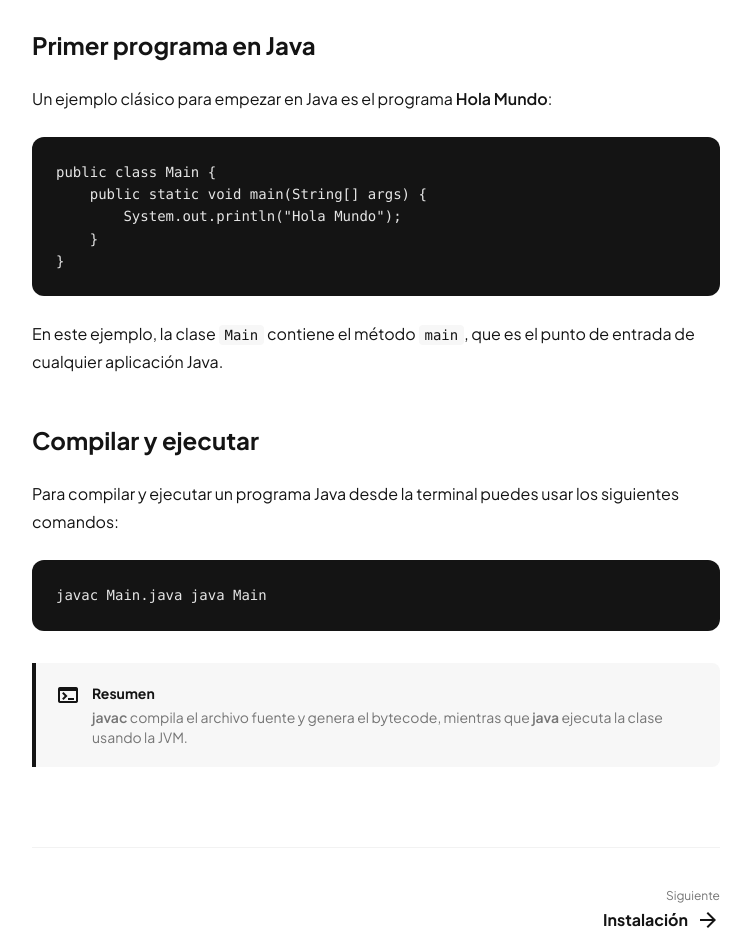
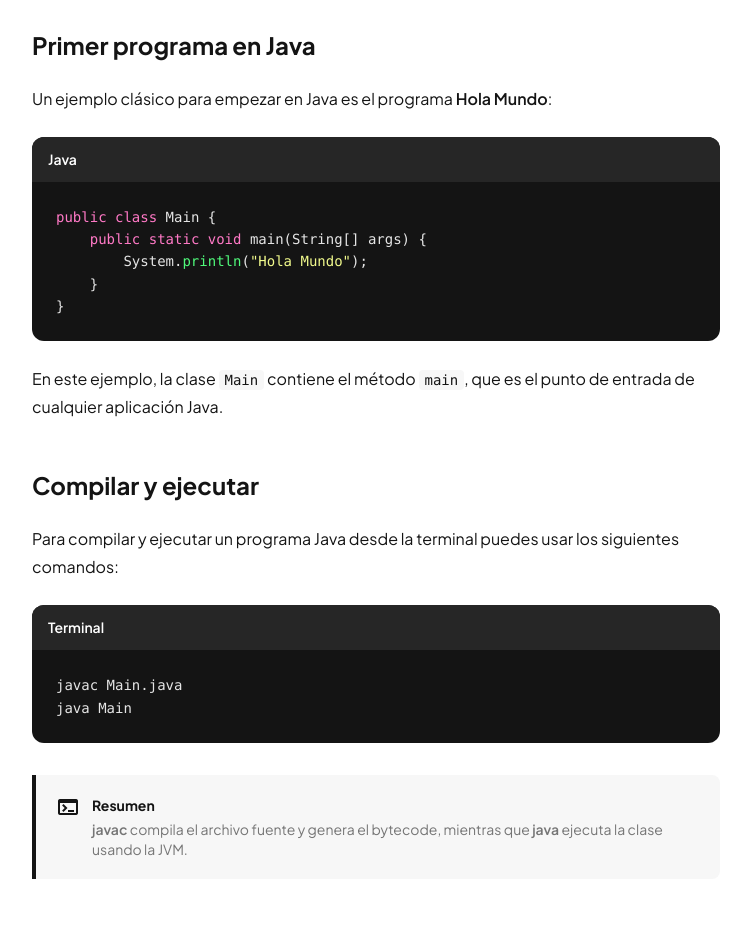
Before and after one commit to AJVP1/java, a React (Vite) app: page /#/ in a window 1280 px wide. Shown: the part 1680-2614 px from the top of the page, without its empty margins (280-1031 px from the left). Built offline with nearby package versions, Linux system fonts and the light colour scheme.

Commit message:
cambio en los estilos del codigo dentro del componente

```diff
--- a/src/pages/Introduccion.tsx
+++ b/src/pages/Introduccion.tsx
@@ -5,13 +5,13 @@ import modulosData from "../data/modulos.json";
 import Note from "../components/Notes.tsx";
 import Codeblock from "../components/Codeblock.tsx";
 
-const holaMundoCode = `public class Main {
-    public static void main(String[] args) {
-        System.out.println("Hola Mundo");
+const holaMundoCode = `<span class="keyword">public</span> <span class="keyword">class</span> Main {
+    <span class="keyword">public</span> <span class="keyword">static</span> <span class="keyword">void</span> main(String[] args) {
+        System.<span class="function">println</span>(<span class="string">"Hola Mundo"</span>);
     }
 }`;
 
-const compilarEjecutarCode = `javac Main.java java Main`;
+const compilarEjecutarCode = `javac Main.java\njava Main`;
 
 export const Introduccion = () => {
   return (
@@ -164,7 +164,7 @@ export const Introduccion = () => {
         <span className="font-semibold">Hola Mundo</span>:
       </p>
 
-      <Codeblock code={holaMundoCode} />
+      <Codeblock code={holaMundoCode} title="Java" />
 
       <p className="text-base leading-7 text-[#141414] my-6">
         En este ejemplo, la clase{" "}
@@ -186,7 +186,7 @@ export const Introduccion = () => {
         los siguientes comandos:
       </p>
 
-      <Codeblock code={compilarEjecutarCode} />
+      <Codeblock code={compilarEjecutarCode} title="Terminal" />
 
       <Note title="Resumen" icon="terminal">
         <span className="font-semibold">javac</span> compila el archivo fuente y
```
